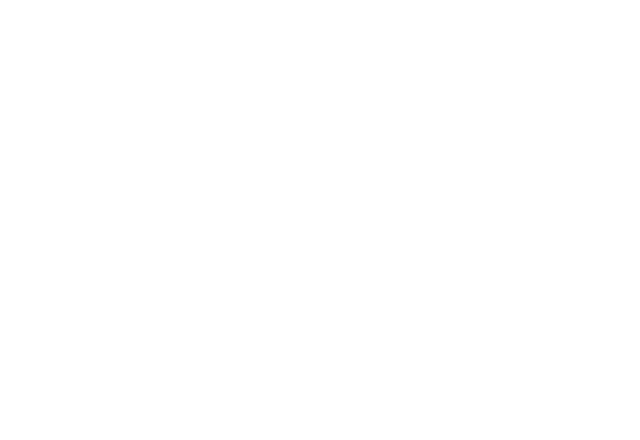
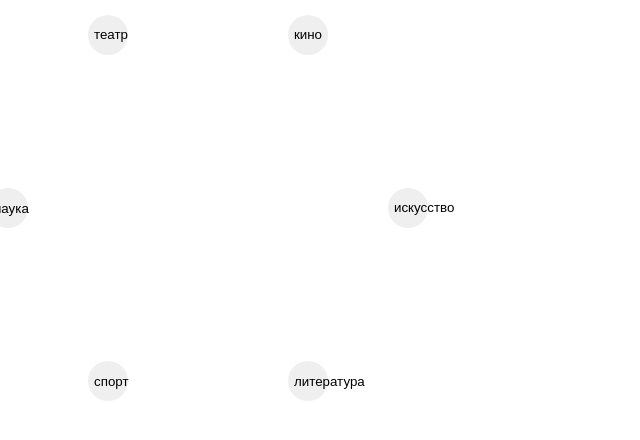
Before and after one commit to nea2310/chronograph, a React (Create React App) app: page / in a window 1280 px wide. Shown: the top 440 px of the page, without its empty margins (0-640 px from the left). Built offline with nearby package versions, Linux system fonts and the light colour scheme.

Commit message:
draft: component Switch

```diff
--- /dev/null
+++ b/src/components/Switch/Switch.scss
@@ -0,0 +1,23 @@
+.switch {
+  position: relative;
+  display: flex;
+  align-items: center;
+  justify-content: center;
+  box-sizing: border-box;
+  width: 400px;
+  height: 400px;
+  // border: 1px solid black;
+  border-radius: 50%;
+  transition: all 1s linear;
+
+  &__button {
+    position: absolute;
+    z-index: 5;
+    box-sizing: border-box;
+    width: 40px;
+    height: 40px;
+    border: none;
+    border-radius: 50%;
+    cursor: pointer;
+  }
+}
--- /dev/null
+++ b/src/components/Switch/Switch.tsx
@@ -0,0 +1,106 @@
+import { FC, MouseEvent, useLayoutEffect, useRef, useState } from 'react';
+
+import './Switch.scss';
+
+type Props = {
+  buttons: string[];
+};
+
+const Switch: FC<Props> = ({ buttons }) => {
+  const [x1, setX1] = useState(0);
+  const [y1, setY1] = useState(0);
+  const [middle, setMiddle] = useState(0);
+  const [radius, setRadius] = useState(0);
+  const [singleAngle, setSingleAngle] = useState(0);
+
+  useLayoutEffect(() => {
+    const diameter = ref.current?.offsetHeight;
+    const children = ref.current?.querySelectorAll('.switch__button');
+    let shift = 0;
+    if (children?.[0] instanceof HTMLButtonElement) {
+      shift = children[0].offsetHeight / 2;
+      setSingleAngle(360 / children.length);
+
+      console.log(middle);
+    }
+
+    if (diameter && children) {
+      setRadius(diameter / 2);
+      setMiddle(Number(ref.current?.getBoundingClientRect().x) + diameter / 2);
+      const rad = diameter / 2;
+      // eslint-disable-next-line no-plusplus
+      for (let i = 0; i <= children.length; i++) {
+        const digit = children[i] as HTMLElement;
+        if (digit === undefined) break;
+        const angle = (2 / children.length) * i * Math.PI + 2.618;
+
+        const left = `${rad * Math.sin(angle) + rad - shift}px`;
+        const top = `${rad * Math.cos(angle) + rad - shift}px`;
+        digit.style.left = left;
+        digit.style.top = top;
+      }
+    }
+
+    if (children?.[0] instanceof HTMLButtonElement) {
+      setX1(children[0].getBoundingClientRect().x + shift);
+      setY1(children[0].getBoundingClientRect().y + shift);
+      console.log('x1>>>', x1);
+    }
+  }, []);
+
+  const handleButtonClick = (
+    event: MouseEvent<HTMLButtonElement, globalThis.MouseEvent>
+  ) => {
+    const target = event.currentTarget;
+    const x2 = target.getBoundingClientRect().x + 20;
+    const y2 = target.getBoundingClientRect().y + 20;
+
+    console.log('x1: ', x1, 'middle: ', middle);
+    const side = Math.sqrt((x2 - x1) ** 2 + (y2 - y1) ** 2);
+    let cos = (radius ** 2 * 2 - side ** 2) / (radius ** 2 * 2);
+    if (cos < -1) cos = -1;
+
+    const angle = (Math.acos(cos) * 180) / Math.PI;
+    let testAngle = Math.round(angle / singleAngle) * singleAngle;
+
+    if (x2 > middle) {
+      testAngle *= -1;
+    }
+
+    console.log('testAngle', testAngle);
+
+    if (ref.current) {
+      const currentRotation = ref.current.style.transform;
+      let value = 0;
+      if (currentRotation) {
+        const valueTest = currentRotation.match(/rotate\(([-\d]*)/);
+        if (valueTest) value = Number(valueTest[1]);
+        console.log('valueTest>>', valueTest);
+      }
+
+      const resultAngle = value ? testAngle + value : testAngle;
+
+      console.log('resultAngle>>>', resultAngle);
+
+      ref.current.style.transform = `rotate(${resultAngle}deg)`;
+    }
+  };
+
+  const ref = useRef<HTMLDivElement>(null);
+  return (
+    <div className="switch" ref={ref}>
+      {buttons.map((item) => (
+        <button
+          className="switch__button"
+          type="button"
+          key={item}
+          onClick={(event) => handleButtonClick(event)}
+        >
+          {item}
+        </button>
+      ))}
+    </div>
+  );
+};
+
+export { Switch };
--- a/src/pages/LandingPage/LandingPage.tsx
+++ b/src/pages/LandingPage/LandingPage.tsx
@@ -1,7 +1,15 @@
 import { FC } from 'react';
 
+import { Switch } from '../../components/Switch/Switch';
+
 const LandingPage: FC = () => {
-  return <main className="landing-page" />;
+  return (
+    <main className="landing-page">
+      <Switch
+        buttons={['кино', 'театр', 'наука', 'спорт', 'литература', 'искусство']}
+      />
+    </main>
+  );
 };
 
 export { LandingPage };
```
